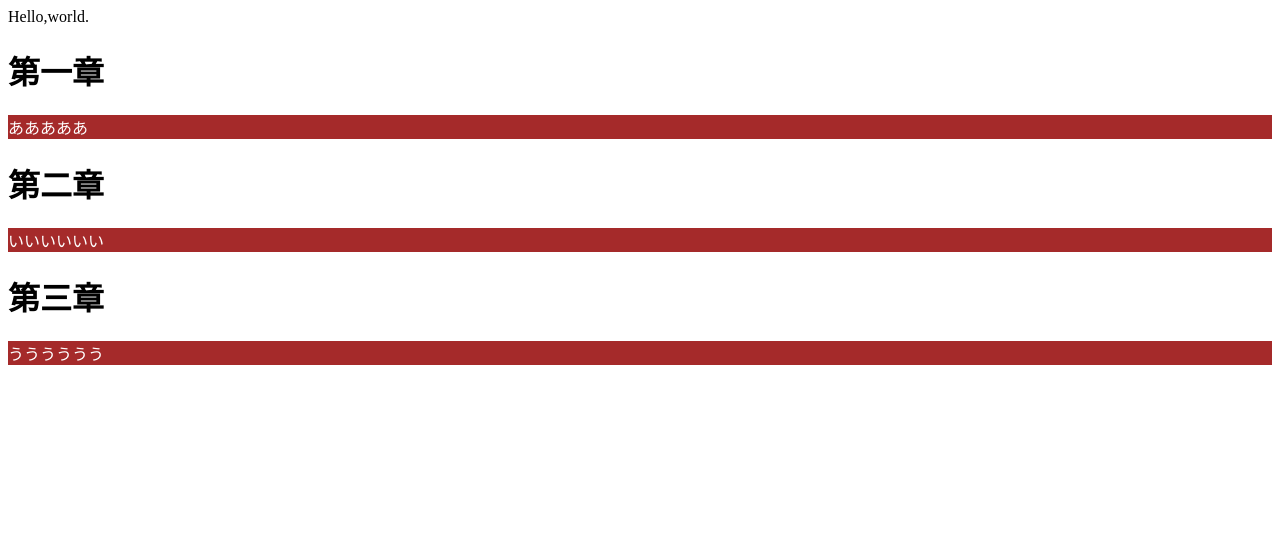
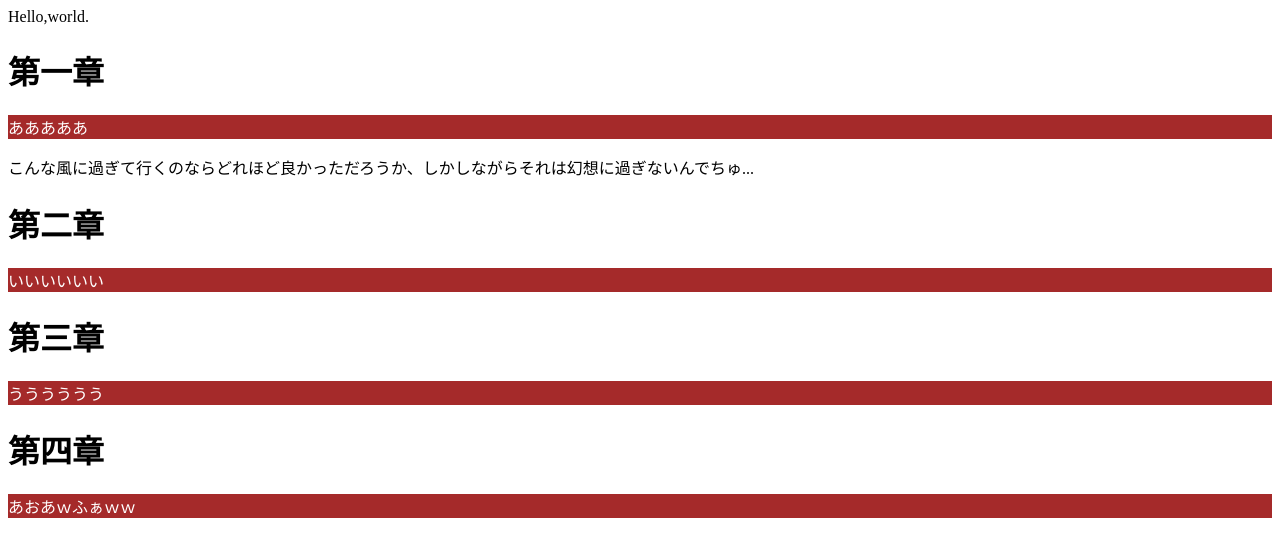
Before and after one commit to nodmaterial/nodmaterial.github.io, a plain HTML site: page code.html in a window 1280 px wide. Drawn offline with Linux system fonts and the light colour scheme.

Commit message:
Add first section contents
I don't know how to write the commit message.

```diff
--- a/code.html
+++ b/code.html
@@ -13,10 +13,15 @@
         Hello,world.<br>
         <h1>第一章</h1>
         <p>あああああ</p>
+        こんな風に過ぎて行くのならどれほど良かっただろうか、しかしながらそれは幻想に過ぎないんでちゅ...
         <h1>第二章</h1>
         <p>いいいいいい</p>
         <h1>第三章</h1>
         <p>うううううう</p>
+        <h1>第四章</h1>
+        <p>あおあｗふぁｗｗ</p>
+
+
 
     </body>
 </html>
```
